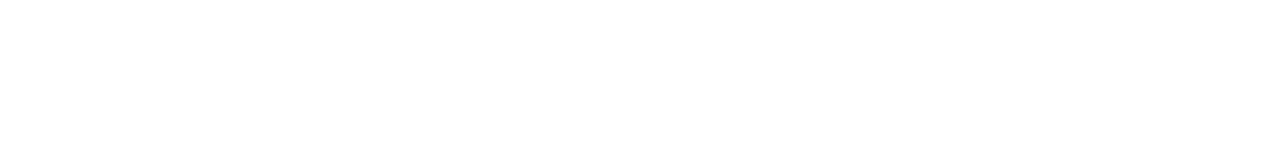
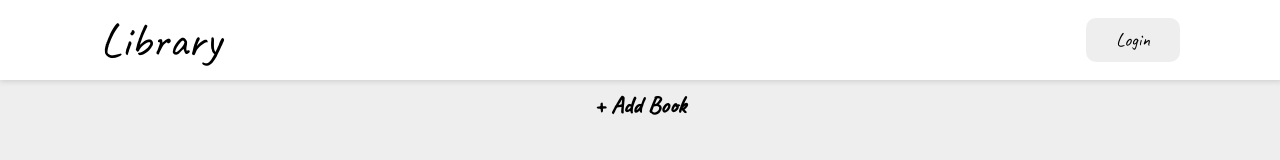
Before and after one commit to jesusvillalobosjr/Library, a plain HTML site: page index.html in a window 1280 px wide. Drawn offline with Linux system fonts and the light colour scheme; a web font is replaced by a local one.

Commit message:
Add basic layout to webpage with styles

```diff
--- a/index.html
+++ b/index.html
@@ -6,8 +6,21 @@
         <meta name="viewport" content="width=device-width,initial-scale=1">
         <link rel="stylesheet" href="styles.css">
         <script src="index.js" defer></script>
+        <link rel="preconnect" href="https://fonts.googleapis.com">
+        <link rel="preconnect" href="https://fonts.gstatic.com" crossorigin>
+        <link href="https://fonts.googleapis.com/css2?family=Whisper&display=swap" rel="stylesheet">
     </head>
     <body>
-
+        <main>
+            <nav class="nav-bar">
+                <ul class="nav-container">
+                    <li class="company-name">Library</li>
+                    <li class="login-button">Login</li>
+                </ul>
+            </nav>
+            <div class="library-section">
+                <h3 class="add-book">+ Add Book</h3>
+            </div>
+        </main>
     </body>
 </html>
--- a/styles.css
+++ b/styles.css
@@ -1,3 +1,9 @@
+@import url('https://fonts.googleapis.com/css2?family=Caveat&family=Whisper&display=swap');
+
+:root{
+    --light-grey-color: #eeeeee;
+}
+
 html,body{
     margin: 0;
 }
@@ -5,3 +11,66 @@
 *{
     box-sizing: border-box;
 }
+
+main{
+    background-color: var(--light-grey-color);
+}
+
+main .nav-bar{
+    box-shadow: 1px 1px 5px 1px lightgray;
+    background-color: white;
+}
+
+main .nav-bar .nav-container{
+    margin: 0;
+    display: flex;
+    justify-content: space-between;
+    align-items: center;
+    padding: 10px 100px;
+    font-family: 'Caveat',cursive;
+}
+
+main .nav-bar .nav-container .company-name{
+    font-size: 3rem;
+}
+
+main .nav-bar .nav-container .login-button{
+    background-color: var(--light-grey-color);
+    display: flex;
+    justify-content: center;
+    align-items: center;
+    font-size: 1.2rem;
+    padding: 10px 30px;
+    cursor: pointer;
+    border-radius: 10px;
+    transition: all 200ms;
+}
+
+main .nav-bar .nav-container .login-button:hover{
+    background-color: darkgray;
+    color: white;
+}
+
+main .nav-bar .nav-container *{
+    list-style: none;
+}
+
+main .library-section{
+    display: flex;
+    flex-direction: column;
+    align-items: center;
+    height: 100vh;
+    padding-top: 10px;
+}
+
+main .library-section .add-book{
+    font-family: 'Caveat',cursive;
+    margin: 0;
+    font-size: 1.5rem;
+    transition: all 200ms;
+    cursor: pointer;
+}
+
+main .library-section .add-book:hover{
+    transform: scale(1.1);
+}
```
